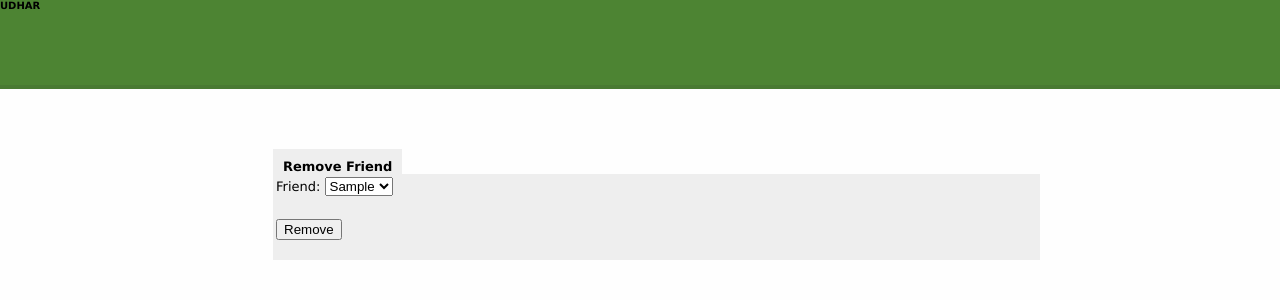
After one commit to zarthon/managex, a Django app: template src/managex/templates/removefriend.html in a window 1280 px wide. The commit adds this page. Shown: the top 300 px of the page. Run offline with Django 3.2, Linux system fonts and the light colour scheme; the template is opened without the code that fills it: most values are stand-ins (such as "Sample title", 1, 10 or a date in 2020).

Commit message:
Added remove friend module, hopefully its done.

```diff
--- a/src/managex/static/managex.js
+++ b/src/managex/static/managex.js
@@ -56,5 +56,14 @@ $(document).ready(function(){
                 return false;
             }
         });
-    })
+    });
+
+    $("#removeFriend").bind("click",function(){
+        if(confirm("Are you sure you want to remove the friend ? ")){
+            return true;
+        }
+        else{
+            return false;
+        }
+    });
 })
--- a/src/managex/templates/navigation.html
+++ b/src/managex/templates/navigation.html
@@ -34,6 +34,7 @@ a, a:visited, a:hover, a:active, a:focus {direction:ltr; outline:0;}
             <li class="level1-li" ><a class="level1-a" href="">Utilities</a>
             <ul class="sub">
                 <li><a href="/history/">History</a></li>
+                <li><a href="/removefriend/">Remove Friend</a></li>
                 <li><a href="/logout/">Logout</a></li>
             </ul>
 			</li>
--- /dev/null
+++ b/src/managex/templates/removefriend.html
@@ -0,0 +1,22 @@
+{% extends "base.html" %}
+
+{% block content %}
+{% if user.is_authenticated %}
+{% include "navigation.html" %}
+{% endif %}
+<div id="auth-page" style="margin-top:60px">
+    <b><label style = "background-color:#EEEEEE; margin-left:33px; padding:10px; font-size:1.3em; ">Remove Friend</label></b>
+    <form action="/removefriend/" method="post" id="removeFriend_form">
+        {% csrf_token %}
+        <div id="removefriend-name" id="friend" class="utilities"><label>Friend:</label>
+            <select name="friend" for="friend" id="friend">
+                {% for friend in friends %}
+                <option value="{{ friend.twitter_user }}@{{ friend.id }}">{{ friend.twitter_user }}</option>
+                {% endfor %}
+            </select>
+        </div>
+        <div id="remove-submit" class="utilities clearfix">
+            <input type="submit" value="Remove" class="submit" id="removeFriend"/>
+        </div>
+    </form>
+    {% endblock %}
--- a/src/managex/urls.py
+++ b/src/managex/urls.py
@@ -18,7 +18,8 @@ urlpatterns = patterns('managex.udhar',
     url(r'^removexpense/$','views.removeExpense'),
     url(r'^history/$','views.expenseHistory'),
     url(r'^sendDM','views.sendDM'),
-    url(r'^authorize','views.authorize')
+    url(r'^authorize','views.authorize'),
+    url(r'^removefriend','views.removeFriend')
 
 )
 
```
Also changed, not shown: src/managex/udhar/views.py (+14 -2 lines), src/managex/managex.db.
